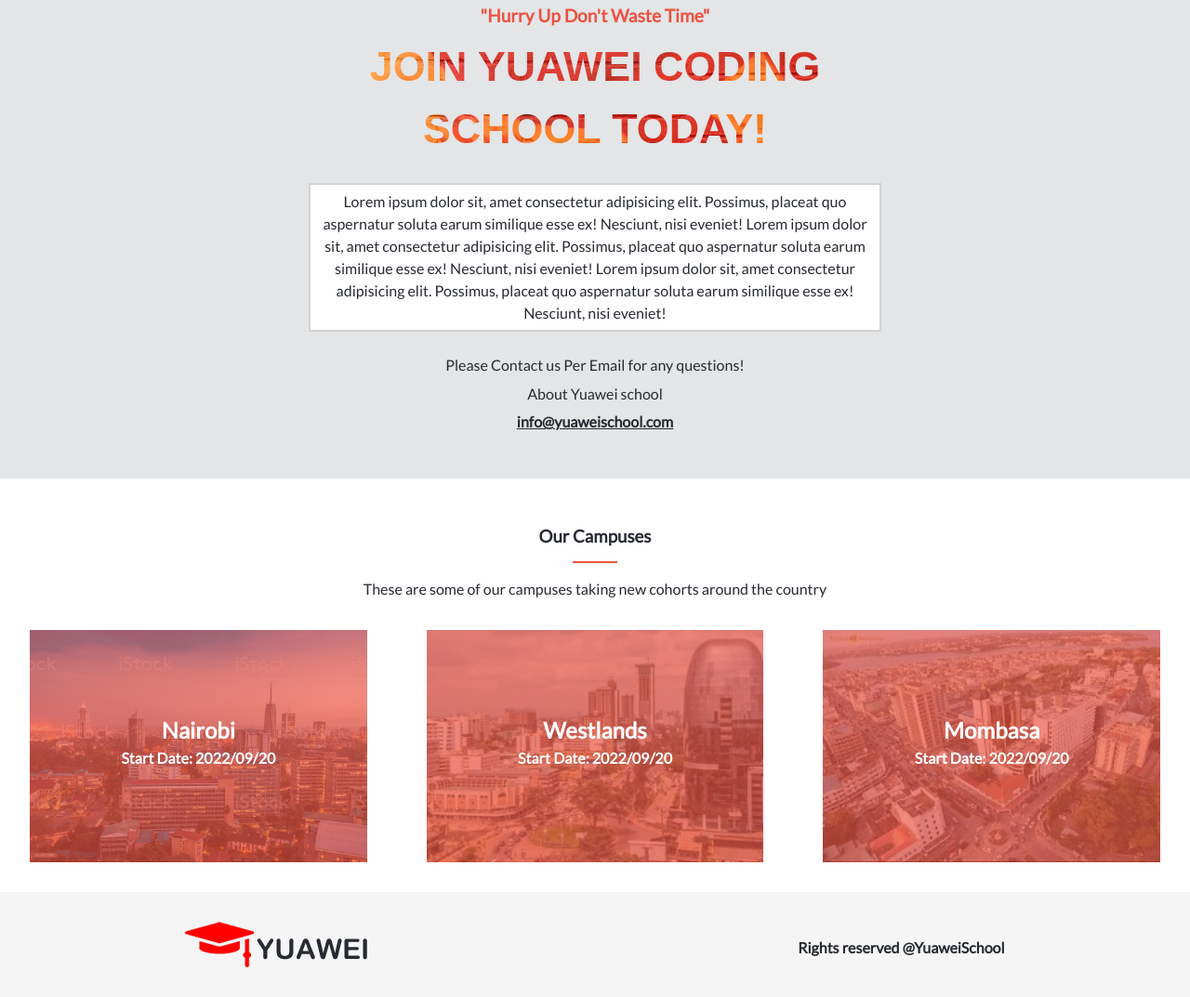
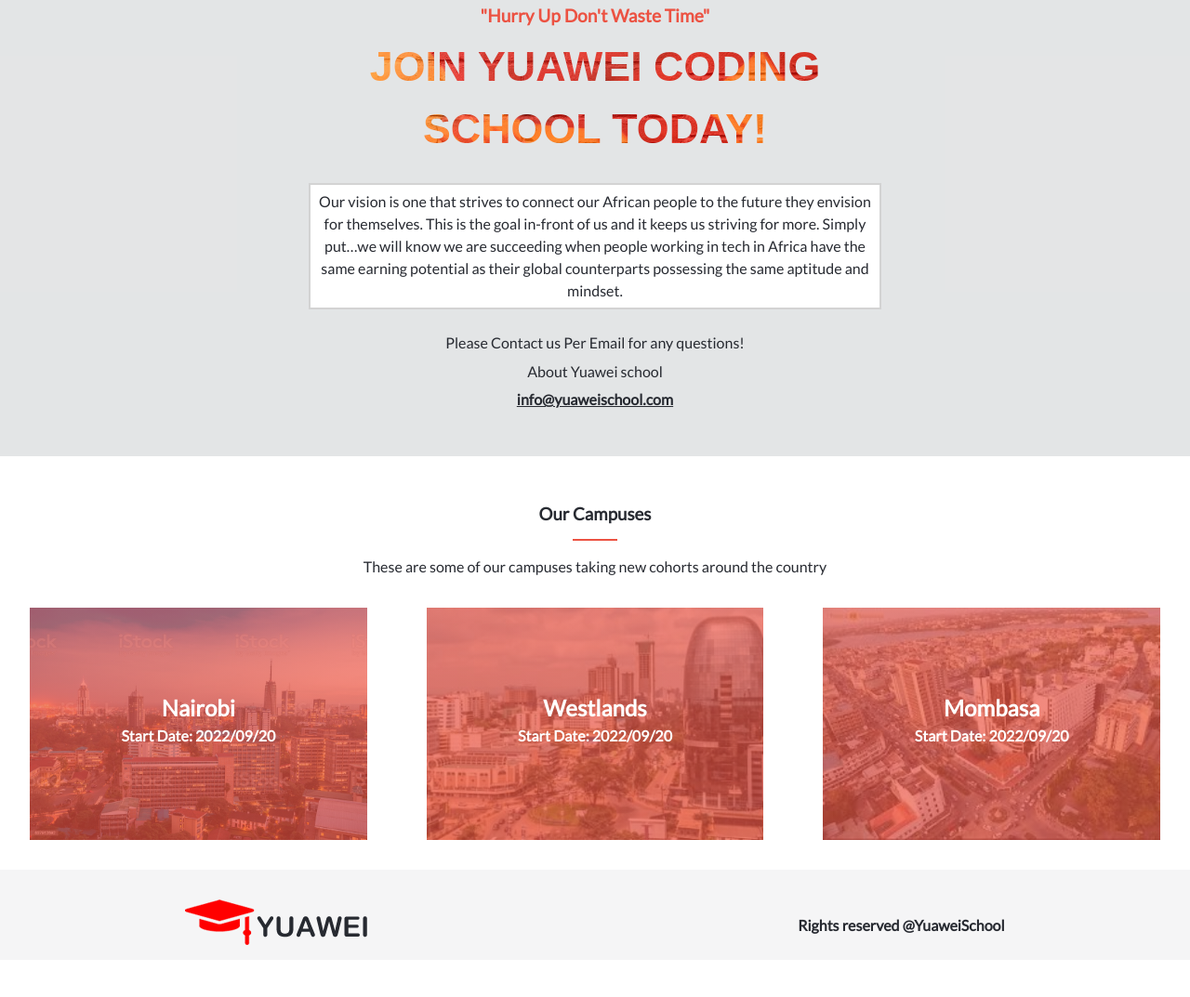
Before and after one commit to kessio/capstoneProject-1, a website: page about.html in a window 1280 px wide. Shown: the part 195-1268 px from the top of the page at 93% size. After the commit the page ends 1228 px from the top, so only its background shows below. Drawn offline with Linux system fonts and the light colour scheme; a web font is replaced by a local one.

Commit message:
Replaced dummy text with real text

```diff
--- a/about.html
+++ b/about.html
@@ -54,12 +54,8 @@
         <h5>"Hurry Up Don't Waste Time"</h5>
         <h1>JOIN YUAWEI CODING SCHOOL Today!</h1>
         <p class="about-banner-text">
-            Lorem ipsum dolor sit, amet consectetur adipisicing elit.
-             Possimus, placeat quo aspernatur soluta earum similique esse ex! Nesciunt, nisi eveniet!
-             Lorem ipsum dolor sit, amet consectetur adipisicing elit.
-             Possimus, placeat quo aspernatur soluta earum similique esse ex! Nesciunt, nisi eveniet!
-             Lorem ipsum dolor sit, amet consectetur adipisicing elit.
-             Possimus, placeat quo aspernatur soluta earum similique esse ex! Nesciunt, nisi eveniet!
+            Our vision is one that strives to connect our African people to the future they envision for themselves.  This is the goal in-front of us and it keeps us striving for more. Simply put…we will know we are succeeding when people working
+            in tech in Africa have the same earning potential as their global counterparts possessing the same aptitude and mindset.
             </p>
             <div class="about-banner-contact">
                 <p class="about-text-top">Please Contact us Per Email for any questions!</p>
--- a/style.css
+++ b/style.css
@@ -118,7 +118,7 @@
     padding: 0.4em;
     margin: 2em 0;
     font-weight: 700;
-    font-size: 0.7rem;
+    font-size: 0.9rem;
 }
 .banner-date p {
     font-family: 'COCOGOOSE', sans-serif;
@@ -427,7 +427,7 @@
     display: flex;
     justify-content: space-around;
     gap: 4rem;
-    padding: 2rem 0;
+    padding: 2rem 0 1rem 0;
 
 }
 .reserved {
```
Also changed, not shown: images/tutor-1.fw.png, images/tutor-2.fw.png, images/tutor-4.fw.png, images/tutor-5.fw.png, images/tutor-6.fw.png.
